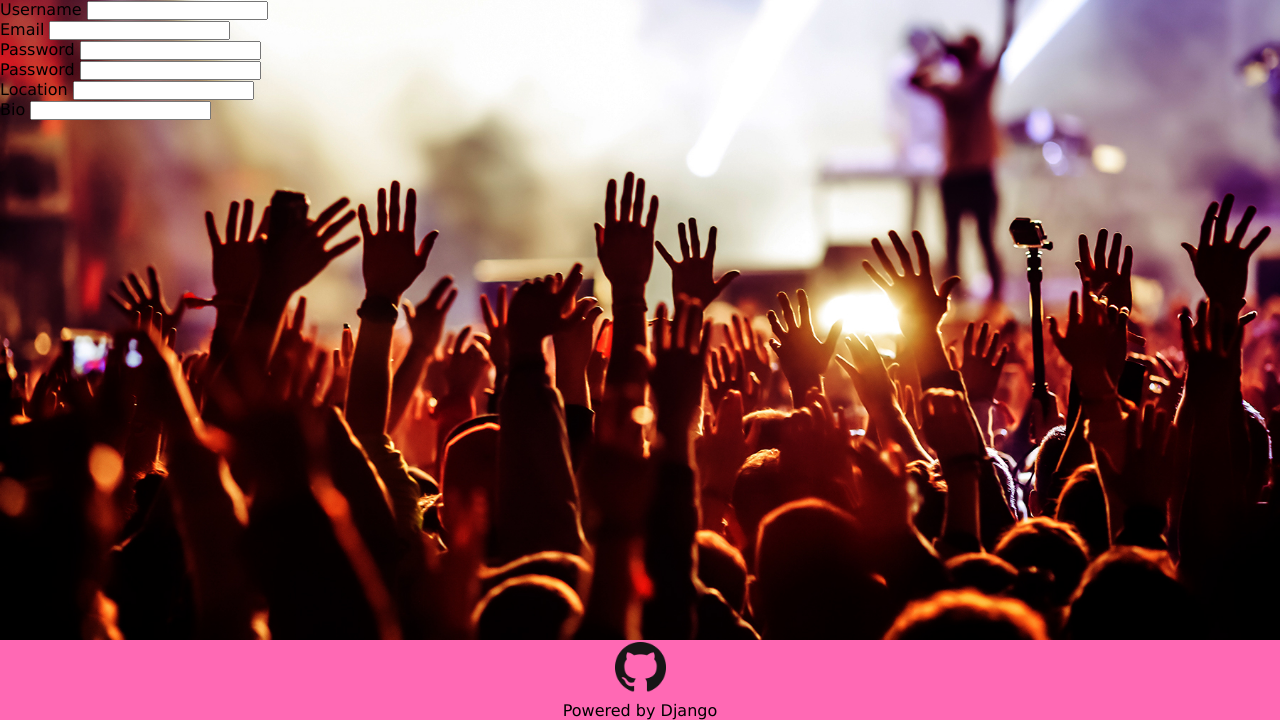
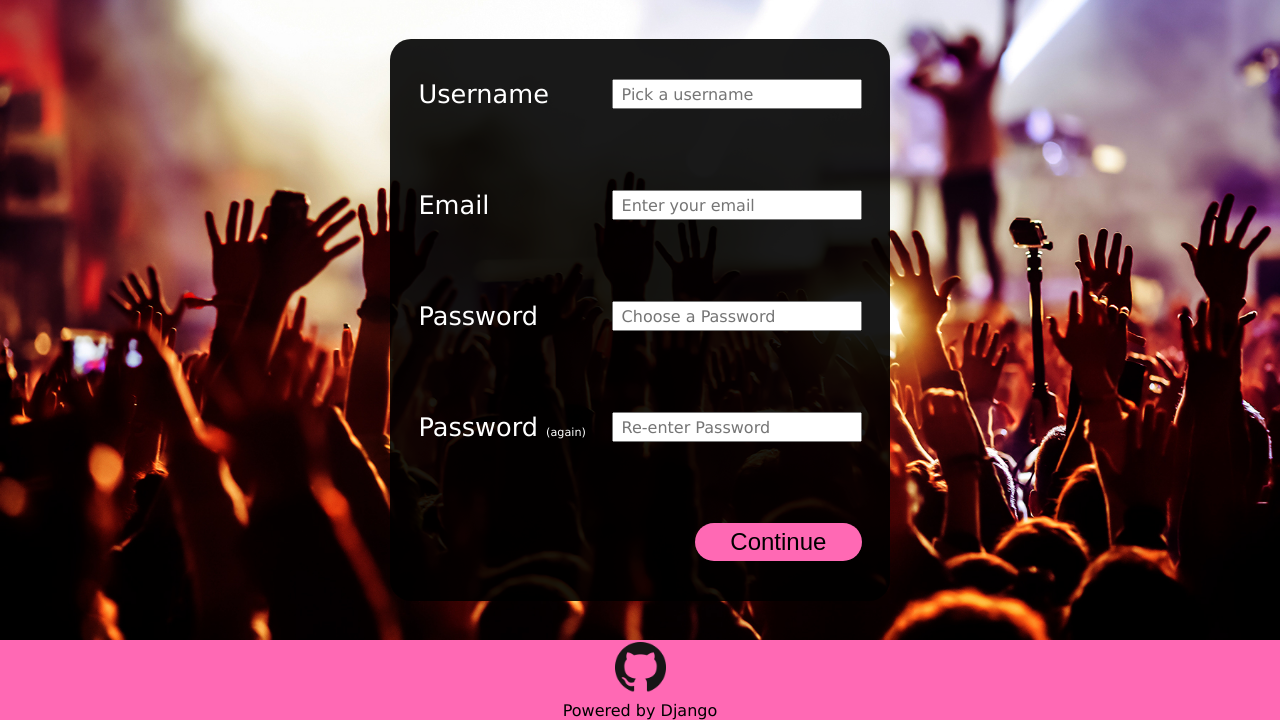
Before and after one commit to mkpro118/hatathon, a Django app: template connectio/users/templates/users/register.html in a window 1280 px wide. Shown: the part 80-800 px from the top of the page. Run offline with Django 3.2, Linux system fonts and the light colour scheme; the template is opened without the code that fills it, so the values that code supplies are empty.

Commit message:
Add files via upload

```diff
--- a/connectio/interface/static/interface/main.css
+++ b/connectio/interface/static/interface/main.css
@@ -94,7 +94,7 @@ li.logo-container > a {
 
 
 main {
-    height: calc(100% - calc(10vh + 10vh));
+    min-height: calc(100% - calc(10vh + 10vh));
     background: url('images/event.jpg');
     background-size: cover;
     background-position: center;
--- a/connectio/users/static/users/register.css
+++ b/connectio/users/static/users/register.css
@@ -1 +1,102 @@
 /* add stuff */
+
+main {
+    display: flex;
+    justify-content: center;
+    align-items: center;
+    position: relative;
+}
+
+.error-msg {
+    position: absolute;
+    top: 1rem;
+    height: 2rem;
+    line-height: 1rem;
+    width: max-content;
+    background: hsl(0, 80%, 60%);
+    color: var(--font-color);
+    padding: 0.4rem 2.2rem;
+    z-index: 5;
+    font-size: 1.1rem;
+    visibility: hidden;
+
+}
+
+.register-card {
+    background: hsla(0, 0%, 0%, 0.9);
+    aspect-ratio: 8 / 9;
+    width: 500px;
+    position: relative;
+    font-size: 1.6rem;
+    color: white;
+    border-radius: 21px;
+    padding-left: 3rem;
+    padding-right: 3rem;
+}
+
+.register-card small {
+    font-size: 0.7rem;
+}
+
+.side1, .side2 {
+    position: absolute;
+    inset: 0;
+    left: 1.2rem;
+    right: 1.2rem;
+    opacity: 0;
+    z-index: -1;
+}
+
+.side1.active,
+.side2.active {
+    z-index: 2;
+    opacity: 1;
+}
+
+
+.side1, .side2 {
+    display: flex;
+    flex-direction: column;
+    align-items: center;
+    justify-content: space-around;
+}
+
+.side1 > section,
+.side2 > section {
+    width: 96%;
+    display: flex;
+    justify-content: space-between;
+}
+
+.side1 > section > input,
+.side2 > section > input,
+.side2 > section > textarea {
+    width: 250px;
+    font-size: 1rem;
+    padding-left: 0.5rem;
+    font-family: Verdana, Tahome, sans-serif;
+}
+
+.side2 > section > textarea {
+    padding-top: 0.3rem;
+    resize: none;
+}
+
+
+.continue-1.continue-1,
+.continue-2.continue-2 {
+    display: flex;
+    justify-content: flex-end;
+    align-items: end;
+}
+
+
+.continue-1 > button,
+.continue-2 > button {
+    padding: 0.3rem 2.2rem;
+    font-size: 1.5rem;
+    outline: none;
+    border: none;
+    background: hotpink;
+    border-radius: 999px;
+}
--- /dev/null
+++ b/connectio/users/static/users/register.js
@@ -0,0 +1,76 @@
+const continue_btn = document.querySelector('section.continue-1 > button')
+const side1 = document.querySelector('section.side1')
+const side2 = document.querySelector('section.side2')
+const username_field = document.querySelector('input#username')
+const email_field = document.querySelector('input#email')
+const pswd_field = document.querySelector('input#password')
+const pswd_again_field = document.querySelector('input#confirm-password')
+const _location_field = document.querySelector('input#location')
+const bio_field = document.querySelector('input#bio')
+const error_msg_container = document.querySelector('aside.error-msg')
+
+const error_msgs = {
+    empty: 'Please fill out all fields',
+    username: 'Sorry, that username is taken ☹️',
+    password: 'The passwords do not match',
+    email: 'Invalid email',
+}
+
+continue_btn.addEventListener('click', continueClick)
+pswd_field.addEventListener('mouseover', showPswd)
+pswd_field.addEventListener('mouseleave', hidePswd)
+pswd_again_field.addEventListener('mouseover', showPswd)
+pswd_again_field.addEventListener('mouseleave', hidePswd)
+
+function showPswd(event) {this.type = 'text'}
+function hidePswd(event) {this.type = 'password'}
+
+function continueClick(event) {
+    if (!username_field.value || !email_field.value || !pswd_field.value || !pswd_again_field.value) {
+        error_msg_container.textContent = error_msgs.empty
+        error_msg_container.style.visibility = 'visible'
+        return
+    }
+    const validity = checkValidity1()
+    if (!validity.is_valid) {
+        if (!validity.valid_username) {
+            error_msg_container.textContent = error_msgs.username
+        }
+        else if (!validity.password_match) {
+            error_msg_container.textContent = error_msgs.password
+        }
+        else if (!validity.valid_email) {
+            error_msg_container.textContent = error_msgs.email
+        }
+        error_msg_container.style.visibility = 'visible'
+        return
+    }
+    side1.classList.remove('active')
+    side2.classList.add('active')
+}
+
+function checkValidity1() {
+    const valid_username = check_availability()
+    console.log(`valid_username: ${valid_username}`)
+    const password_match = check_pswd_match()
+    console.log(`password_match: ${password_match}`)
+    const valid_email = check_email()
+    console.log(`valid_email: ${valid_email}`)
+    return {
+        valid_username,
+        password_match,
+        valid_email,
+        is_valid: valid_username && password_match && valid_email,
+    }
+}
+
+function check_availability() {
+    const username = username_field.value
+    const request_url = `${window.location.origin}/check_username_availablility/${username}`
+    return fetch(request_url)
+    .then(res => res.json())
+    .then(data => data.taken)
+}
+
+function check_pswd_match() {return pswd_field.value === pswd_again_field.value}
+function check_email() {return !!email_field && !!email_field.value.match(/^[\w]+@{1}[\w]+\.{1}[\w]+$/)}
--- a/connectio/users/templates/users/register.html
+++ b/connectio/users/templates/users/register.html
@@ -6,28 +6,46 @@
 {% endblock styles %}
 
 {% block content %}
+    <aside class="error-msg"></aside>
     <section class="register-card">
-        <section class="side1">
+        <section class="side1 active">
             <section class="username">
-                <label>Username <input type="text"></label>
+                <label for="username">Username</label>
+                <input type="text" id="username" placeholder="Pick a username" autocomplete="off">
             </section>
             <section class="email">
-                <label>Email <input type="email"></label>
-            </section>
+                <label for="email">Email</label>
+                <input type="email" id="email" placeholder="Enter your email">
+            </section autocomplete="off">
             <section class="password">
-                <label>Password <input type="password"></label>
+                <label for="password">Password</label>
+                <input type="password" id="password" placeholder="Choose a Password" autocomplete="off">
             </section>
             <section class="confirm-password">
-                <label>Password <input type="password"></label>
+                <label for="confirm-password">Password <small>(again)</small></label>
+                <input type="password" id="confirm-password" placeholder="Re-enter Password" autocomplete="off">
+            </section>
+            <section class="continue-1">
+                <button>
+                    Continue
+                </button>
             </section>
         </section>
         <section class="side2">
             <section class="location">
-                <label>Location <input type="text"></label>
+                <label for="location">Location</label>
+                <input type="text" id="location" placeholder="Where are you from?">
             </section>
             <section class="bio">
-                <label>Bio <input type="text"></label>
+                <label for="bio">Bio</label>
+                <textarea id="bio" rows="5" cols="30" placeholder="Tell others about yourself"></textarea>
+            </section>
+            <section class="continue-2">
+                <button>
+                    Register
+                </button>
             </section>
         </section>
     </section>
+    <script src="{% static 'users/register.js' %}" defer></script>
 {% endblock content %}
```
Also changed, not shown: connectio/interface/models.py (+7 -7 lines), connectio/users/views.py (+8 -4 lines).
